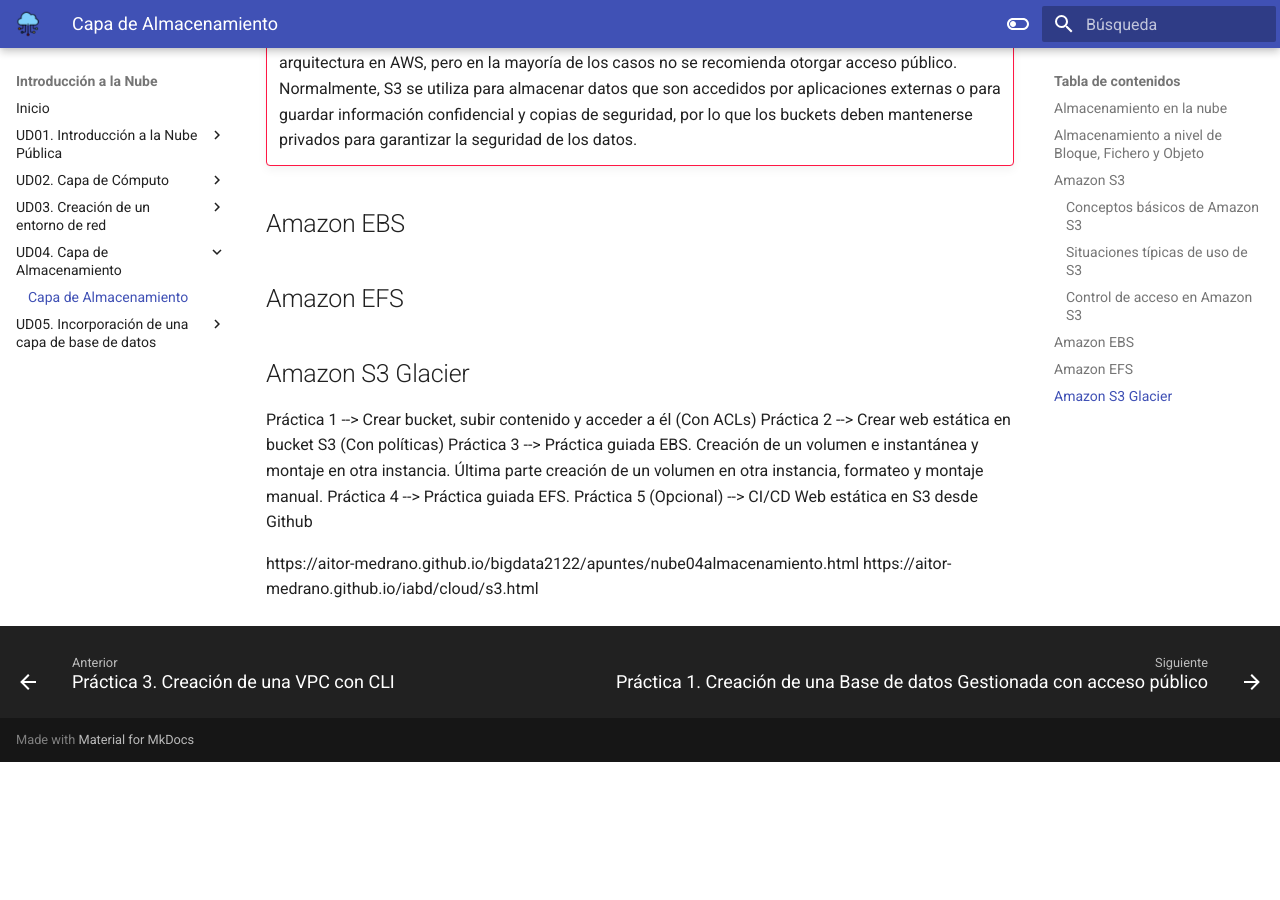
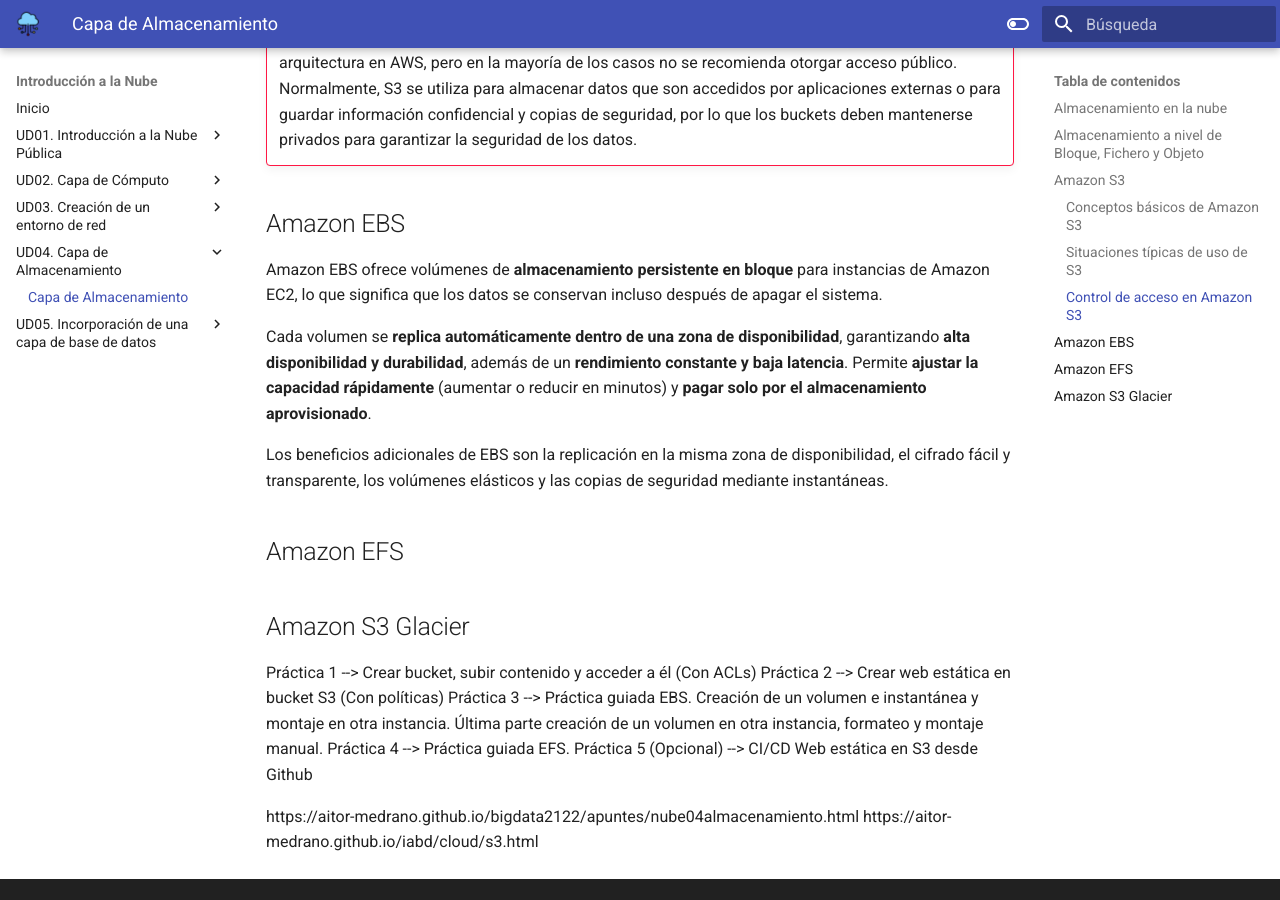
Before and after one commit to IES-CAMP-DE-MORVEDRE/optativa-cloud, an MkDocs documentation site: the page built from docs/ud04/ud04.md, in a window 1280 px wide and 900 px high, scrolled down 6110 px. Built offline with MkDocs 1.6.1 and Material for MkDocs 9.7.7, drawn with Linux system fonts in a browser that asks for light colours; before the commit the page ends 6872 px from its top, so only the background shows below that; some of the changed text lies outside the part shown.

Commit message:
Ud04 EBS inicio

```diff
--- a/docs/ud04/ud04.md
+++ b/docs/ud04/ud04.md
@@ -85,7 +85,7 @@
 
 * Son **contenedores lógicos** donde se almacenan los objetos (archivos).
 * Cada bucket debe tener un **nombre único a nivel mundial**.
-* Se puede **elegir la región** de AWS donde se almacenará el bucket (por ejemplo `us-east-1`).
+* Se puede elegir la región de AWS donde se almacenará el bucket (por ejemplo `us-east-1`).
 * Se puede **controlar el acceso** a cada bucket (quién puede crear, eliminar o listar objetos).
 * Permiten ver registros de acceso al bucket y a los objetos que contiene.
 
@@ -170,6 +170,12 @@
 
 ## Amazon EBS
 
+Amazon EBS ofrece volúmenes de **almacenamiento persistente en bloque** para instancias de Amazon EC2, lo que significa que los datos se conservan incluso después de apagar el sistema.
+
+Cada volumen se **replica automáticamente dentro de una zona de disponibilidad**, garantizando **alta disponibilidad y durabilidad**, además de un **rendimiento constante y baja latencia**. Permite **ajustar la capacidad rápidamente** (aumentar o reducir en minutos) y **pagar solo por el almacenamiento aprovisionado**.
+
+Los beneficios adicionales de EBS son la replicación en la misma zona de disponibilidad, el cifrado fácil y transparente, los volúmenes elásticos y las copias de seguridad mediante instantáneas.
+
 ## Amazon EFS
 
 ## Amazon S3 Glacier
```
Also changed, not shown: other parts of docs/ud04/ud04.md (+1 -1 lines).
